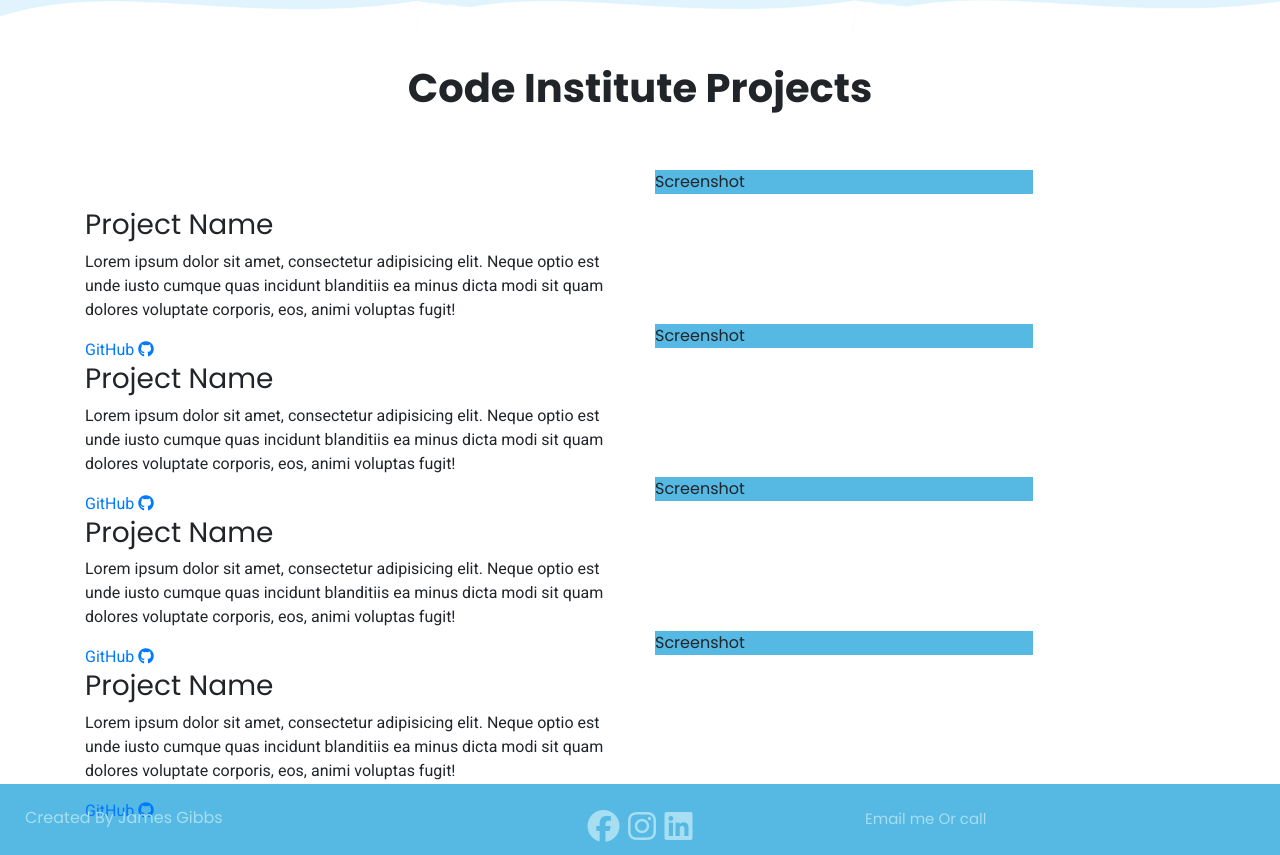
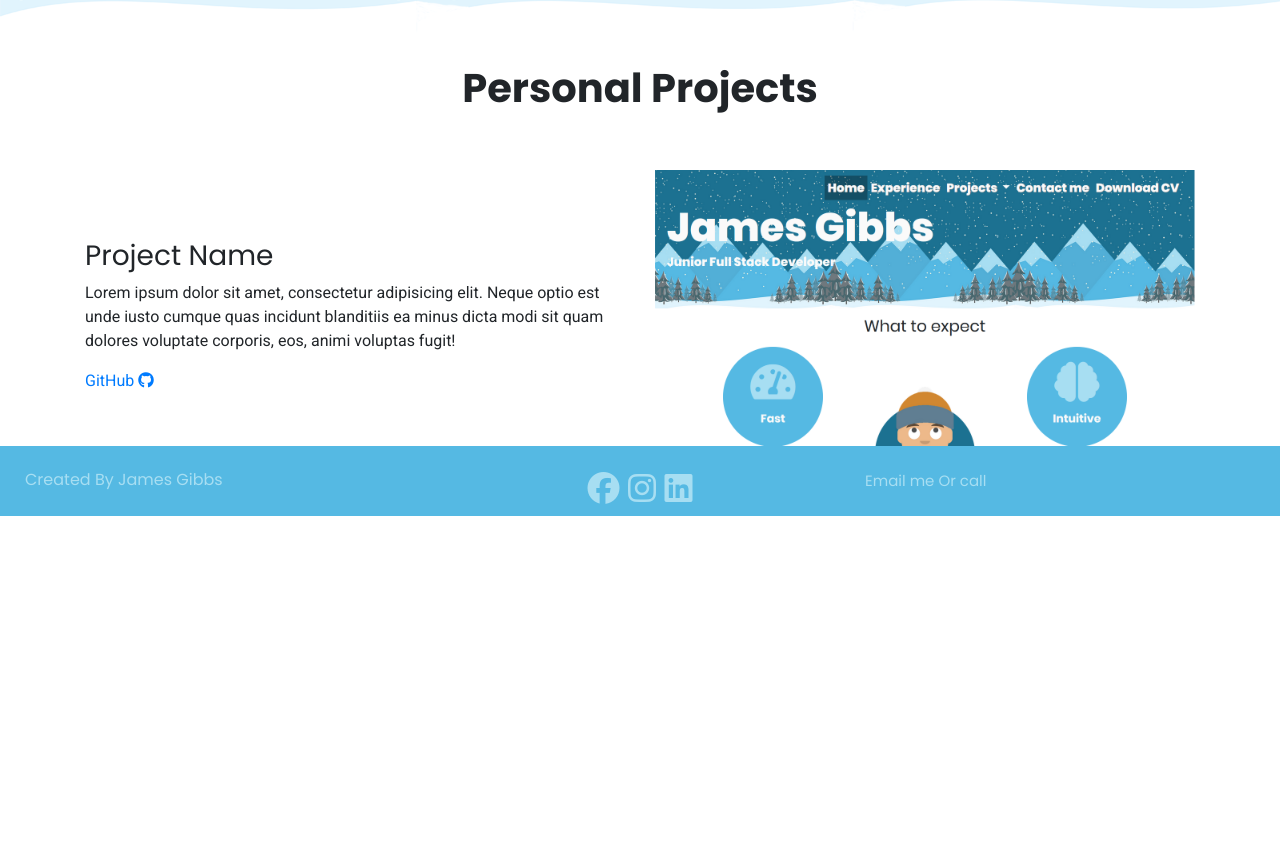
Before and after one commit to Code-Institute-Submissions/jamesigibbs-milestone1, a plain HTML site: page personal.html in a window 1280 px wide. Shown: the part 356-1211 px from the top of the page. After the commit the page ends 872 px from the top, so only its background shows below. Drawn offline with nearby package versions, Linux system fonts and the light colour scheme.

Commit message:
Added Projects to all sub pages

```diff
--- a/assets/css/style.css
+++ b/assets/css/style.css
@@ -230,6 +230,11 @@ a.nav-link:hover {
 
 /*------------------------------------------------------Projects*/
 
+.screenshot {
+    width: 100%;
+    height: auto;
+}
+
 .placeholder {
 	height: auto;
 	width: 70%;
--- a/personal.html
+++ b/personal.html
@@ -1,15 +1,12 @@
 <!DOCTYPE html>
 <html lang="en">
+
 <head>
 	<meta charset="UTF-8" />
 	<meta name="viewport" content="width=device-width, initial-scale=1.0" />
 	<meta http-equiv="X-UA-Compatible" content="ie=edge" />
-		<link
-			rel="stylesheet"
-			href="https://stackpath.bootstrapcdn.com/bootstrap/4.4.1/css/bootstrap.min.css"
-			integrity="sha384-Vkoo8x4CGsO3+Hhxv8T/Q5PaXtkKtu6ug5TOeNV6gBiFeWPGFN9MuhOf23Q9Ifjh"
-			crossorigin="anonymous"
-		/>
+	<link rel="stylesheet" href="https://stackpath.bootstrapcdn.com/bootstrap/4.4.1/css/bootstrap.min.css"
+		integrity="sha384-Vkoo8x4CGsO3+Hhxv8T/Q5PaXtkKtu6ug5TOeNV6gBiFeWPGFN9MuhOf23Q9Ifjh" crossorigin="anonymous" />
 	<script src="https://kit.fontawesome.com/cd1e09f599.js" crossorigin="anonymous"></script>
 	<link rel="stylesheet" href="assets/css/style.css" />
 	<link rel="stylesheet" href="assets/css/responsive.css">
@@ -65,7 +62,7 @@
 	<!--Projects-->
 	<section>
 		<div class="container">
-			<h1 class="project-t">Code Institute Projects</h1>
+			<h1 class="project-t">Personal Projects</h1>
 			<div class="row">
 				<div class="col-12 col-lg-6">
 					<div class="project">
@@ -79,66 +76,7 @@
 					</div>
 				</div>
 				<div class="col-12 col-lg-6">
-					<div class="placeholder">
-						<p>Screenshot</p>
-					</div>
-				</div>
-			</div>
-
-			<div class="row">
-				<div class="col-12 col-lg-6">
-					<div class="project">
-						<h3 class="project-n">Project Name</h3>
-						<p class="project-c">
-							Lorem ipsum dolor sit amet, consectetur adipisicing elit. Neque optio est unde iusto cumque
-							quas incidunt blanditiis ea minus dicta modi sit quam dolores voluptate corporis, eos, animi
-							voluptas fugit!
-						</p>
-						<a href="#" class="project-c">GitHub <i class="fab fa-github"></i></a>
-					</div>
-				</div>
-				<div class="col-12 col-lg-6">
-					<div class="placeholder">
-						<p>Screenshot</p>
-					</div>
-				</div>
-			</div>
-
-			<div class="row">
-				<div class="col-12 col-lg-6">
-					<div class="project">
-						<h3 class="project-n">Project Name</h3>
-						<p class="project-c">
-							Lorem ipsum dolor sit amet, consectetur adipisicing elit. Neque optio est unde iusto cumque
-							quas incidunt blanditiis ea minus dicta modi sit quam dolores voluptate corporis, eos, animi
-							voluptas fugit!
-						</p>
-						<a href="#" class="project-c">GitHub <i class="fab fa-github"></i></a>
-					</div>
-				</div>
-				<div class="col-6">
-					<div class="placeholder">
-						<p>Screenshot</p>
-					</div>
-				</div>
-			</div>
-
-			<div class="row">
-				<div class="col-12 col-lg-6">
-					<div class="project">
-						<h3 class="project-n">Project Name</h3>
-						<p class="project-c">
-							Lorem ipsum dolor sit amet, consectetur adipisicing elit. Neque optio est unde iusto cumque
-							quas incidunt blanditiis ea minus dicta modi sit quam dolores voluptate corporis, eos, animi
-							voluptas fugit!
-						</p>
-						<a href="#" class="project-c">GitHub <i class="fab fa-github"></i></a>
-					</div>
-				</div>
-				<div class="col-12 col-lg-6">
-					<div class="placeholder">
-						<p>Screenshot</p>
-					</div>
+					<img class="screenshot" src="../assets/imgs/screenshots/ms1.png" alt="Timer Project">
 				</div>
 				</div>
 			</div>
@@ -168,20 +106,15 @@
 	</footer>
 
 	<script src="assets/script/script.js"></script>
-        <script
-			src="https://code.jquery.com/jquery-3.4.1.slim.min.js"
-			integrity="sha384-J6qa4849blE2+poT4WnyKhv5vZF5SrPo0iEjwBvKU7imGFAV0wwj1yYfoRSJoZ+n"
-			crossorigin="anonymous"
-		></script>
-		<script
-			src="https://cdn.jsdelivr.net/npm/popper.js@1.16.0/dist/umd/popper.min.js"
-			integrity="sha384-Q6E9RHvbIyZFJoft+2mJbHaEWldlvI9IOYy5n3zV9zzTtmI3UksdQRVvoxMfooAo"
-			crossorigin="anonymous"
-		></script>
-		<script
-			src="https://stackpath.bootstrapcdn.com/bootstrap/4.4.1/js/bootstrap.min.js"
-			integrity="sha384-wfSDF2E50Y2D1uUdj0O3uMBJnjuUD4Ih7YwaYd1iqfktj0Uod8GCExl3Og8ifwB6"
-			crossorigin="anonymous"
-		></script>
+	<script src="https://code.jquery.com/jquery-3.4.1.slim.min.js"
+		integrity="sha384-J6qa4849blE2+poT4WnyKhv5vZF5SrPo0iEjwBvKU7imGFAV0wwj1yYfoRSJoZ+n" crossorigin="anonymous">
+	</script>
+	<script src="https://cdn.jsdelivr.net/npm/popper.js@1.16.0/dist/umd/popper.min.js"
+		integrity="sha384-Q6E9RHvbIyZFJoft+2mJbHaEWldlvI9IOYy5n3zV9zzTtmI3UksdQRVvoxMfooAo" crossorigin="anonymous">
+	</script>
+	<script src="https://stackpath.bootstrapcdn.com/bootstrap/4.4.1/js/bootstrap.min.js"
+		integrity="sha384-wfSDF2E50Y2D1uUdj0O3uMBJnjuUD4Ih7YwaYd1iqfktj0Uod8GCExl3Og8ifwB6" crossorigin="anonymous">
+	</script>
 </body>
+
 </html>
```
Also changed, not shown: code-institute.html (+8 -16 lines), udemy.html (+3 -9 lines), assets/imgs/screenshots/moc.png (renamed from assets/imgs/screenshots/WDB MOC.PNG), assets/imgs/screenshots/ms1.png (renamed from assets/imgs/screenshots/ms1.PNG), assets/imgs/screenshots/resume.png (renamed from assets/imgs/screenshots/resume.PNG), assets/imgs/screenshots/stream.png (renamed from assets/imgs/screenshots/stream.PNG), assets/imgs/screenshots/timer.png (renamed from assets/imgs/screenshots/MJB Timer.PNG), assets/imgs/screenshots/whiskey.png (renamed from assets/imgs/screenshots/whiskey.PNG), 4 other files. Lines whose indentation alone changed are shown as unchanged.
